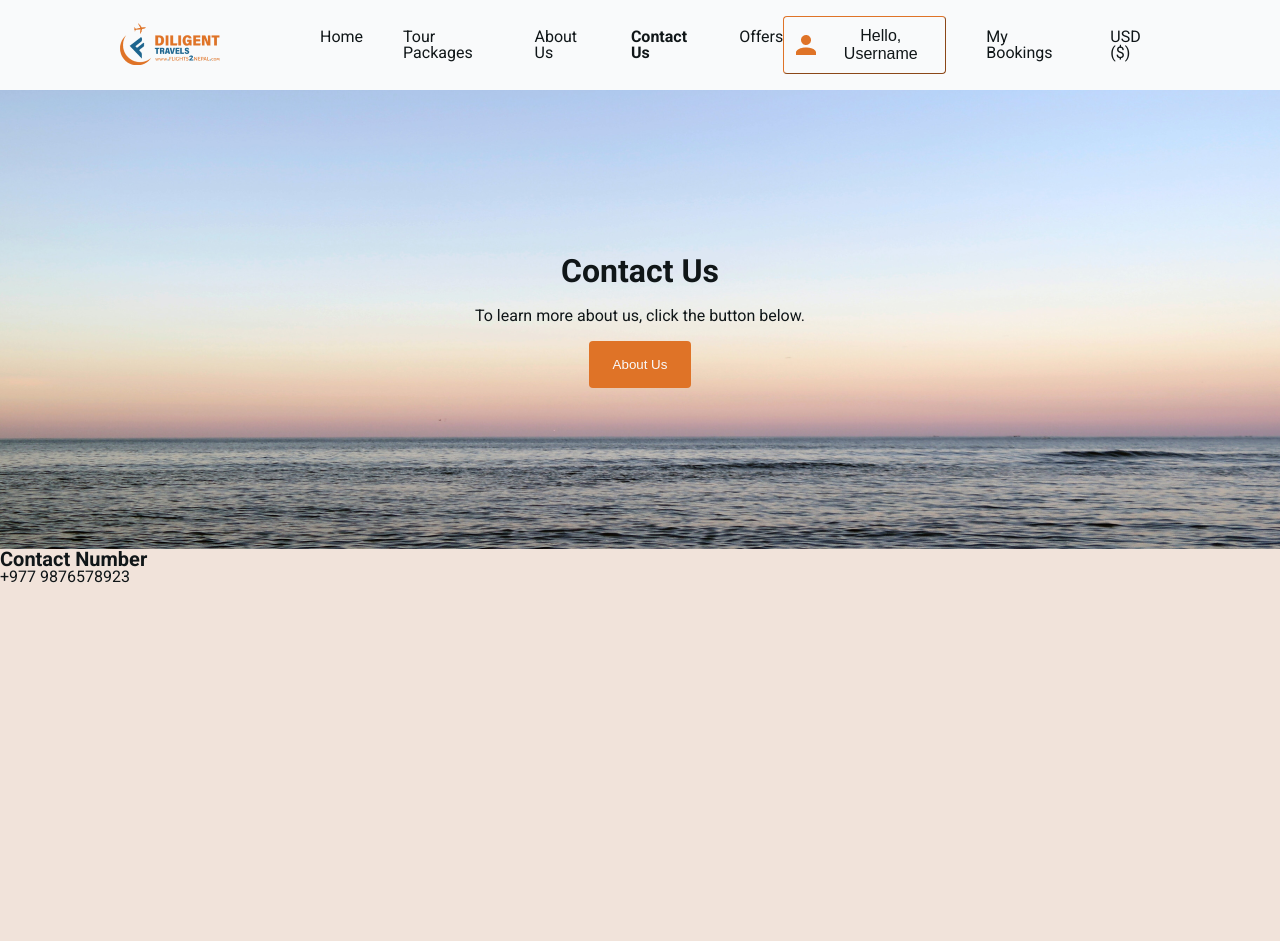
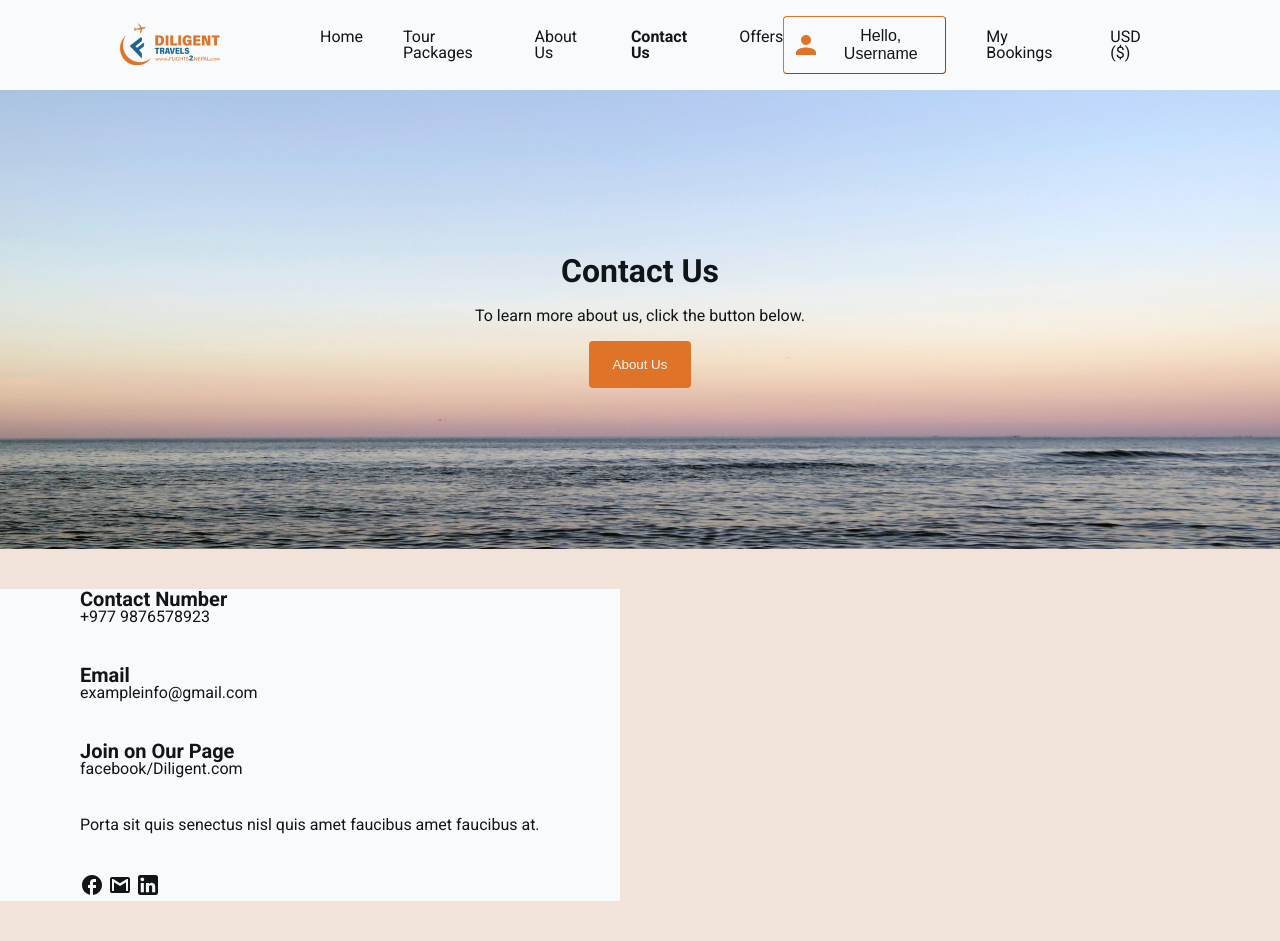
Before and after one commit to sakilaapokharel/Learning_Frontend, a website: page Contact-Us/index.html in a window 1280 px wide. Before the commit the page ends 800 px from the top, so only its background shows below. Drawn offline with Linux system fonts and the light colour scheme.

Commit message:
New Section-Contact Added

```diff
--- a/Contact-Us/index.html
+++ b/Contact-Us/index.html
@@ -52,8 +52,30 @@
       <section class="contact">
         <div class="container">
           <div class="contact-info">
-            <h2>Contact Number</h2>
-            <p>+977 9876578923</p>
+            <div>
+              <h2>Contact Number</h2>
+              <p>+977 9876578923</p>
+            </div>
+
+            <div>
+              <h2>Email</h2>
+              <p>exampleinfo@gmail.com</p>
+            </div>
+
+            <div>
+              <h2>Join on Our Page</h2>
+              <p>facebook/Diligent.com</p>
+            </div>
+
+            <div>
+              <p>Porta sit quis senectus nisl quis amet faucibus amet faucibus at.</p>
+            </div>
+
+            <div>
+              <img src="Images/icons/facebook.svg" alt="Facebook icon">
+              <img src="Images/icons/mail.svg" alt="Mail icon">
+              <img src="Images/icons/linkedin.svg" alt="Linkedin icon">
+            </div>
           </div>
 
           <div class="contact-form">
--- a/Contact-Us/style.css
+++ b/Contact-Us/style.css
@@ -106,6 +106,27 @@ main{
     cursor: pointer;
 }
 
+.button:hover{
+    background-color: #DE9866;
+    color: #fff;
+}
+
+.container{
+    width: fit-content;
+    height: fit-content;
+    background-color: #F9FAFB;
+
+}
+
+.contact-info{
+    margin: 40px 80px 40px 80px;
+    display: flex;
+    flex-direction: column;
+    row-gap: 40px;
+}
+
+
+
 .contact p{
     font-size: 16px;
     line-height: 16px;
```
Also changed, not shown: Contact-Us/Images/icons/facebook.svg (added), Contact-Us/Images/icons/linkedin.svg (added), Contact-Us/Images/icons/mail.svg (added).
